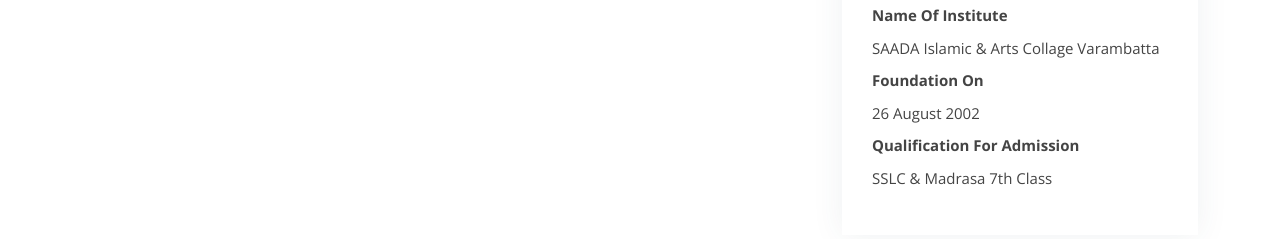
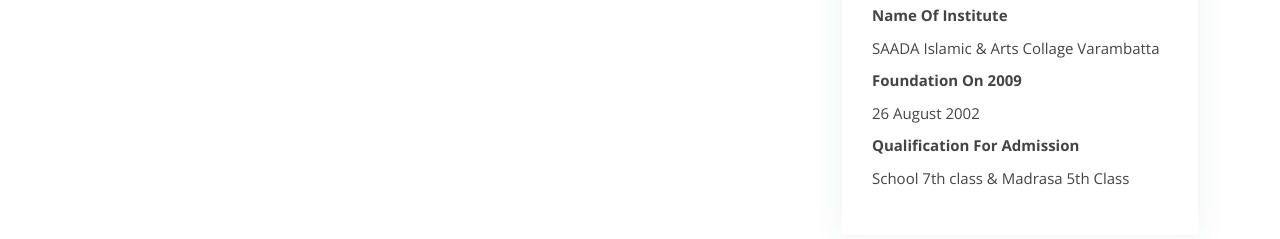
Before and after one commit to Academywayand/vengappally, a plain HTML site: page varambatta.html in a window 1280 px wide. Shown: the part 290-529 px from the top of the page. Drawn offline with nearby package versions, Linux system fonts and the light colour scheme.

Commit message:
Update varambatta.html

```diff
--- a/varambatta.html
+++ b/varambatta.html
@@ -111,10 +111,10 @@
               <ul>
                                        <li><b>Name Of Institute</b></li>
                 <li>SAADA Islamic & Arts Collage Varambatta</li>
-                                       <li><b>Foundation On</b></li>
+                                       <li><b>Foundation On 2009</b></li>
                 <li>26 August 2002</li>
                                        <li><b>Qualification For Admission</b></li>
-                <li>SSLC & Madrasa 7th Class</li>
+                <li>School 7th class & Madrasa 5th Class</li>
 
               <centre></ul>
             </div>
```
